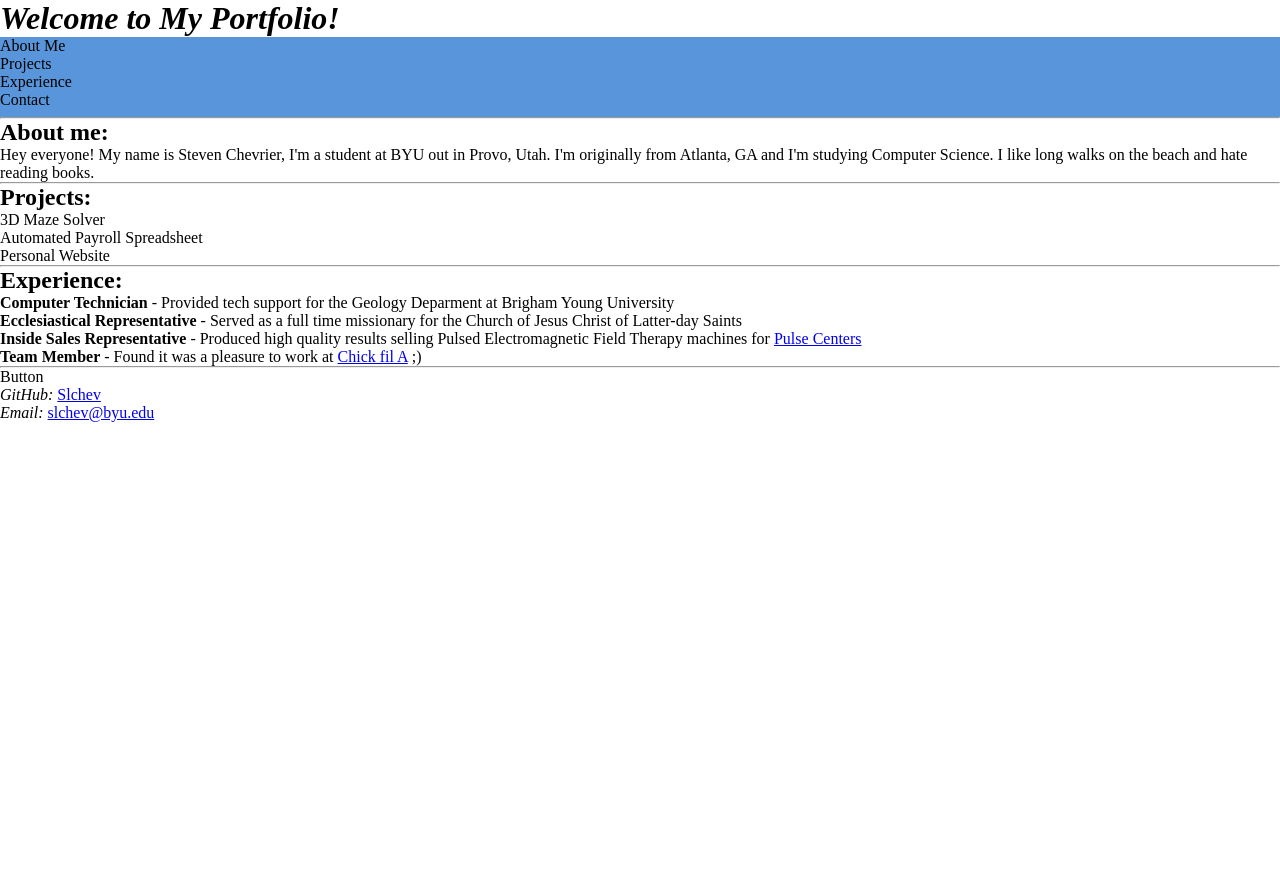
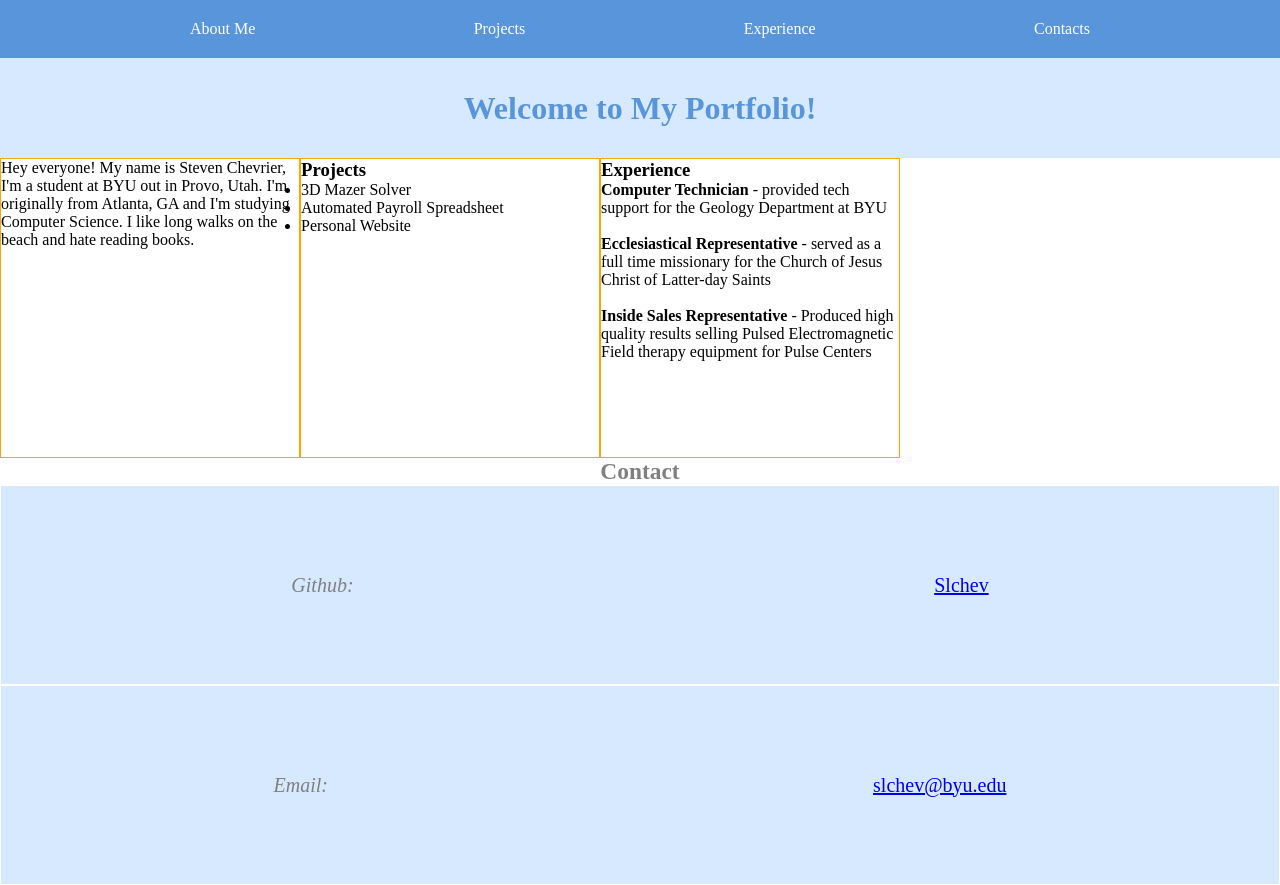
Before and after one commit to slchev/portfolio, a plain HTML site: page index.html in a window 1280 px wide. Before the commit the page ends 800 px from the top, so only its background shows below. Drawn offline with Linux system fonts and the light colour scheme.

Commit message:
doing the assignment

```diff
--- a/index.html
+++ b/index.html
@@ -1,40 +1,45 @@
 <!DOCTYPE html>
-<html>
+<html lang = 'en'>
 <head>
-	<title>Steven's Portfolio
-	</title>
-	<link rel='stylesheet' href='styles.css'/>
-</head>
-	<body>
-		<h1><strong><em>Welcome to My Portfolio!</em></strong></h1>
-		<ul class = 'menu'>
-			<li class ='block'>About Me</li>
-			<li class ='block'>Projects</li>
-			<li class ='block'>Experience</li>
-			<li class ='block'>Contact</li>
-		</ul>
-		<hr/>
-		<h2>About me:</h2>
-		<p>Hey everyone! My name is Steven Chevrier, I'm a student at BYU out in Provo, Utah. I'm originally from Atlanta, GA and I'm studying Computer Science. I like long walks on the beach and hate reading books. </p><hr/>
-		<h2>Projects:</h2>
-		<ol>
-			<li>3D Maze Solver</li>
-			<li>Automated Payroll Spreadsheet</li>
-			<li>Personal Website</li>
-		</ol>
-		<hr/>
-		<h2>Experience:</h2>
-		<ul>
-			<li><strong>Computer Technician</strong> - Provided tech support for the Geology Deparment at Brigham Young University </li>
-			<li><strong>Ecclesiastical Representative</strong> - Served as a full time missionary for the Church of Jesus Christ of Latter-day Saints </li>
-			<li><strong>Inside Sales Representative</strong> - Produced high quality results selling Pulsed Electromagnetic Field Therapy machines for <a href ="https://www.pulsecenters.com">Pulse Centers</a></li>
-			<li><strong>Team Member</strong> - Found it was a pleasure to work at <a href="https://www.chick-fil-a.com">Chick fil A</a> ;)</li>
-		</ul>
-		<hr/>
-		<div id='button-1'class ='button'>Button</div>
-		<em class='synopsis'>GitHub: </em><a href ="https://www.github.com/slchev">Slchev</a><br/>
-		<em class ='synopsis'>Email:</em> <a href="mailto:slchev.byu.edu">slchev@byu.edu</a> <br/>
+  <meta charset ='UTF-8'/>
+  <title>Steven's Portfolio</title>
+  <link rel='stylesheet' href= 'styles.css' />
+  <meta name='viewport'
+    content='width=device-width, initial-scale=1.0, maximum-scale=1.0' />
+  </head>
+  <body>
+    <div class="page">
 
+    <div class="menu-container">
+    <div class="menu">
+    <div class="menu-item-1">About Me</div>
+    <div class="menu-item-2">Projects</div>
+    <div class="menu-item-3">Experience</div>
+    <div class="menu-item-4">Contacts</div>
+    </div>
+    </div>
+    <div class='header-container'>
+    <div class='header'><h1>Welcome to My Portfolio!<h1>
+    </div>
+    </div>
+    <div class='content-container'>
+    <div class='content1'>
+    Hey everyone! My name is Steven Chevrier, I'm a student at BYU out in Provo, Utah. I'm originally from Atlanta, GA and I'm studying Computer Science. I like long walks on the beach and hate reading books. </p>
+    </div>
+    <div class='content2'> <h3> Projects</h3>
+      <ul>
+        <li>3D Mazer Solver</li>
+        <li>Automated Payroll Spreadsheet</li>
+        <li>Personal Website</li>
+      </ul>
+    </div>
+    <div class='content3'><h3>Experience</h3> <p><strong>Computer Technician</strong> - provided tech support for the Geology Department at BYU</p><br/><p><strong>Ecclesiastical Representative</strong> - served as a full time missionary for the Church of Jesus Christ of Latter-day Saints</p><br/><p><strong>Inside Sales Representative</strong> - Produced high quality results selling Pulsed Electromagnetic Field therapy equipment for Pulse Centers</p>
+    </div>
+  </div>
 
-	</body>
-</html>
+<div class='footer'><h3>Contact</h3>
+  <div class='footer-item1'><em>Github: </em> <a href='https://www.github.com/slchev'>Slchev</a></div>
+  <div class='footer-item2'><em>Email: </em><a href='mailto:slchev@byu.edu'>slchev@byu.edu</a></div>
+</div>
+</div>
+</body>
--- a/styles.css
+++ b/styles.css
@@ -5,39 +5,66 @@
 }
 }
 .page{ display:flex;
-flex-wrap: wrap;
+
 }
-.section {
-width:100%;
-height:300px;
-display:flex;
-justify-content:center;
-align-items:center;
-}
-.menu{
-background-color:#5995DA;
-height:80px;
-}
-.header{
-background-color:#B2D6FF;
-}
-.content{
-background-color:#EAEDF0;
-height:600px;
-}
-.sign-up{
-background-color:#D6E9FE;
-}
-.feature-1{
-background-color: #F5CF8E;
-}
-.feature-2{
-background-color:#F09A9D;
-}
-.feature-3{
-background-color:#C8C6FA;
+.menu-container{
+    color: #fff;
+    background-color: #5995DA;
+    padding: 20px 0;
+    display: flex;
+    justify-content: center;
+
 }
 
+.menu{
+  width: 900px;
+  display: flex;
+  justify-content: space-between;
+}
+.header-container{
+  color:#5995DA;
+  background-color: #D6E9FE;
+  display:flex;
+  justify-content: center;
+
+}
+.header {
+  width: 400px;
+  height: 100px;
+  display: flex;
+  justify-content: center;
+  align-items: center;
+}
+.footer{
+  display:flex;
+  justify-content: space-around;
+  color: gray;
+  font-size: 20px;
+  flex-direction: column;
+  text-align: center;
+}
+.content-container {
+  width: 900px;
+  display: flex;
+  justify-content: space-background;
+  flex-direction:row;
+  align-items: center;
+}
+.content1, .content2, .content3, .content4 {
+border: 1px solid orange;
+width: 300px;
+height: 300px;
+align-items: center;
+}
+
+.footer-item1, .footer-item2 {
+  display:flex;
+  border: 1px solid #fff;
+  background-color: #D6E9FE;
+  height:200px;
+  align-items: center;
+  justify-content: space-around;
+}
 @media only screen and (max-width:400px) {
 
 }
```
